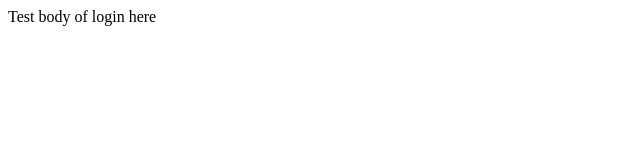
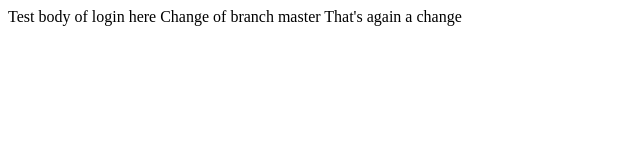
Before and after one commit to Ranjit-masetty/myGitTest, a plain HTML site: page login.html in a window 1280 px wide. Shown: the whole page, without its empty margins (0-640 px from the left). Drawn offline with Linux system fonts and the light colour scheme.

Commit message:
new login branch changes

```diff
--- a/login.html
+++ b/login.html
@@ -1,4 +1,7 @@
 <html>
 	<title> Test login here </title>
-	<body> Test body of login here </body>
+	<body> Test body of login here
+		Change of branch master
+		That's again a change
+	</body>
 </html>
```
